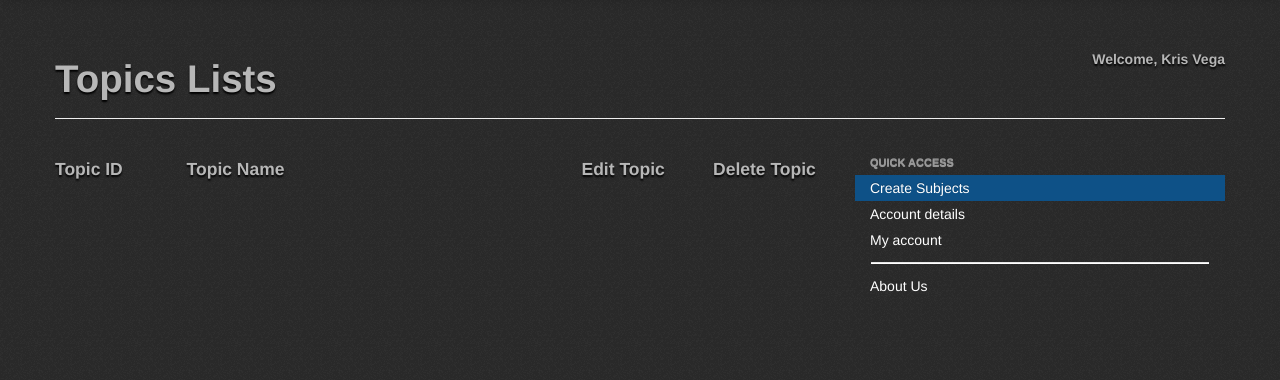
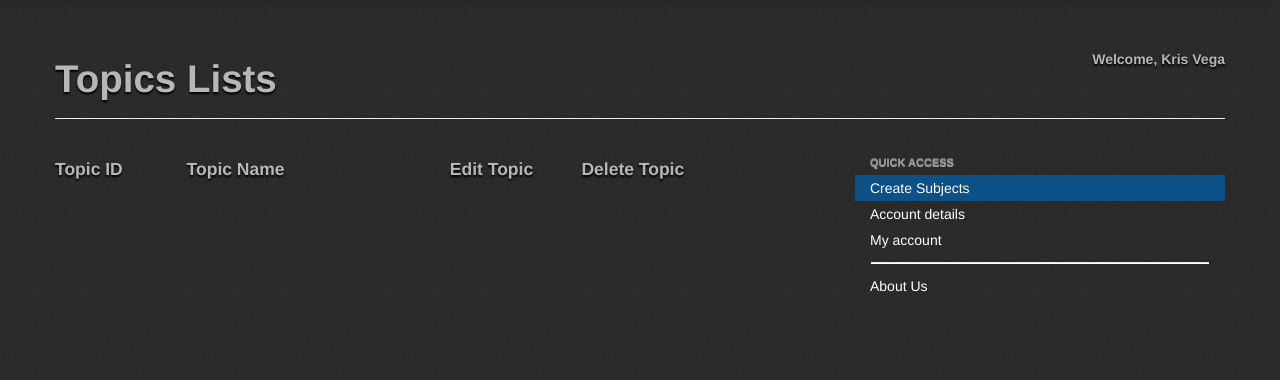
Before and after one commit to troycaeser/ReviseITWeb, a PHP site: page /php/topics/viewTopic.php?ID=1 in a window 1280 px wide. Shown: the part 41-421 px from the top of the page. Run offline with PHP 8.4, Linux system fonts and the light colour scheme; a user stored in the database is signed in; data comes from the database, SQL or seed files in the repository; data that the repository does not hold is empty.

Commit message:
Updated viewTopic.php format

```diff
--- a/php/topics/viewTopic.php
+++ b/php/topics/viewTopic.php
@@ -37,7 +37,6 @@
 					<?php
 
 						//select topic accoding to subject id.
-						//$query = "SELECT * FROM topic WHERE SubjectID = '".$path_parts['filename']."'";
 						$query = "SELECT * FROM topic WHERE SubjectID = '".$subject_ID."'";
 
 						$SQL = mysql_query($query)
@@ -46,30 +45,26 @@
 						echo "<div class='span8'>";
 							echo"<div class='row-fluid'>";
 								echo "<div class='span2'><h4>Topic ID</h4></div>";
-								echo "<div class='span6'><h4>Topic Name</h4></div>";
+								echo "<div class='span4'><h4>Topic Name</h4></div>";
 								echo "<div class='span2'><h4>Edit Topic</h4></div>";
-								echo "<div class='span2'><h4>Delete Topic</h4></div>";
+								echo "<div class='span4'><h4>Delete Topic</h4></div>";
 							echo "</div>";
 
 						while($row = mysql_fetch_array($SQL))
 						{
 							$id=$row['TopicID'];
+
 							echo "<a href='../subtopics/view.php?ID=".$row['TopicID']."'>";
 								echo "<div name='topic_ID".$row['TopicID']."' id='".$row['TopicID']."' class='row-fluid'>";
 									echo "<div class='span2'>".$row['TopicID']."</div>";
-									echo "<div class='span6'>".$row['TopicName']."</div>";
+									echo "<div class='span4'>".$row['TopicName']."</div>";
 									echo "<div class='span2'><a href='editTopic.php?ID=".$row['TopicID']."'>".Edit."</a></div>";
-									echo "<div class='span2'><a href='deleteTopic.php?ID=".$row['TopicID']."' onclick='confirm_delete();'>".Delete."</a></div>";
+									echo "<div class='span4'><a href='deleteTopic.php?ID=".$row['TopicID']."' onclick='confirm_delete();'>".Delete."</a></div>";
 								echo "</div>";
 							echo "</a>";
 
 						}
-						/*
-						echo '</table>';
-						echo '<br />';
-						echo '<a href="../newtopic.html">Add New Topic</a>';*/
-
-
+						//echo '<a href="../newtopic.html">Add New Topic</a>';
 						echo "</div>";
 					?>
 					<div class="span4">
@@ -82,9 +77,7 @@
 							<li><a href="#">About Us</a></li>
 						</ul>
 					</div>
-
 				</div>
-
 			</div>
 
 			<!-- Footer -->
@@ -93,11 +86,16 @@
 			?>
 
 		<script>
-			function confirm_delete(){
+			function confirm_delete()
+			{
 				var deleteIt = confirm('Do you wish to delete this record?');
 
-				if(deleteIT){
-				}else{
+				if(deleteIT)
+				{
+
+				}
+				else
+				{
 					location.reload(true);
 				}
 			}
```
